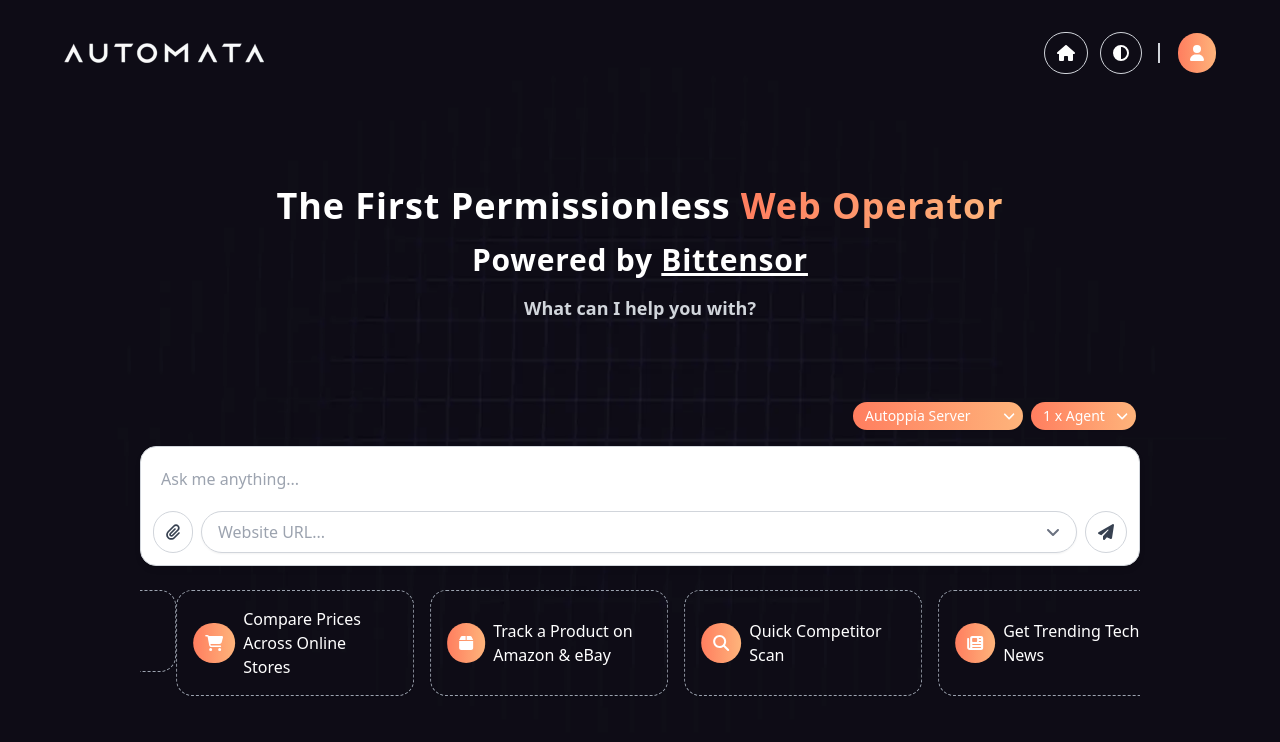
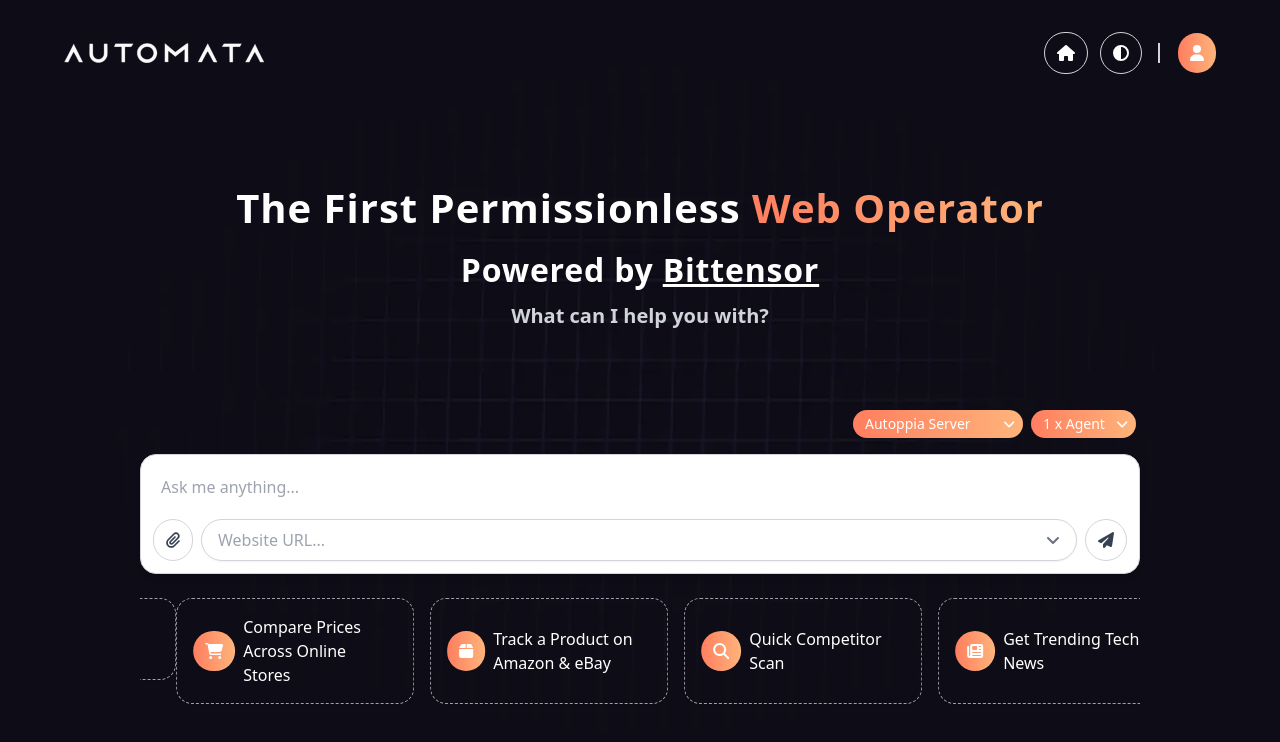
Before and after one commit to autoppia/autoppia_web_operator, a React (Create React App) app in the folder frontend/: page / in a window 1280 px wide. Shown: the top 742 px of the page. Built offline with nearby package versions, Linux system fonts and the light colour scheme.

Commit message:
Increase font size

```diff
--- a/frontend/src/pages/landing.tsx
+++ b/frontend/src/pages/landing.tsx
@@ -147,11 +147,11 @@
           </div>
         </div>
         <div className="flex flex-col justify-center items-center flex-grow">
-          <h2 className="w-full text-center mb-4 text-2xl md:text-4xl font-bold text-gray-700 dark:text-white tracking-wide">
+          <h2 className="w-full text-center mb-4 text-3xl md:text-[2.5rem] leading-normal font-bold text-gray-700 dark:text-white tracking-wide">
             The First Permissionless{" "}
             <span className="bg-gradient-primary bg-clip-text text-transparent">Web&nbsp;Operator</span>
           </h2>
-          <h2 className="w-full text-center mb-4 text-xl md:text-3xl font-semibold text-gray-700 dark:text-white tracking-wide">
+          <h2 className="w-full text-center mb-4 text-2xl md:text-[2rem] font-semibold text-gray-700 dark:text-white tracking-wide">
             Powered by&nbsp;
             <a
               href="https://bittensor.com"
@@ -160,7 +160,7 @@
               Bittensor
             </a>
           </h2>
-          <p className="w-full text-center mb-8 text-md md:text-lg font-semibold text-gray-600 dark:text-gray-300">
+          <p className="w-full text-center mb-8 text-lg md:text-xl font-semibold text-gray-600 dark:text-gray-300">
             What can I help you with?
           </p>
 
```
